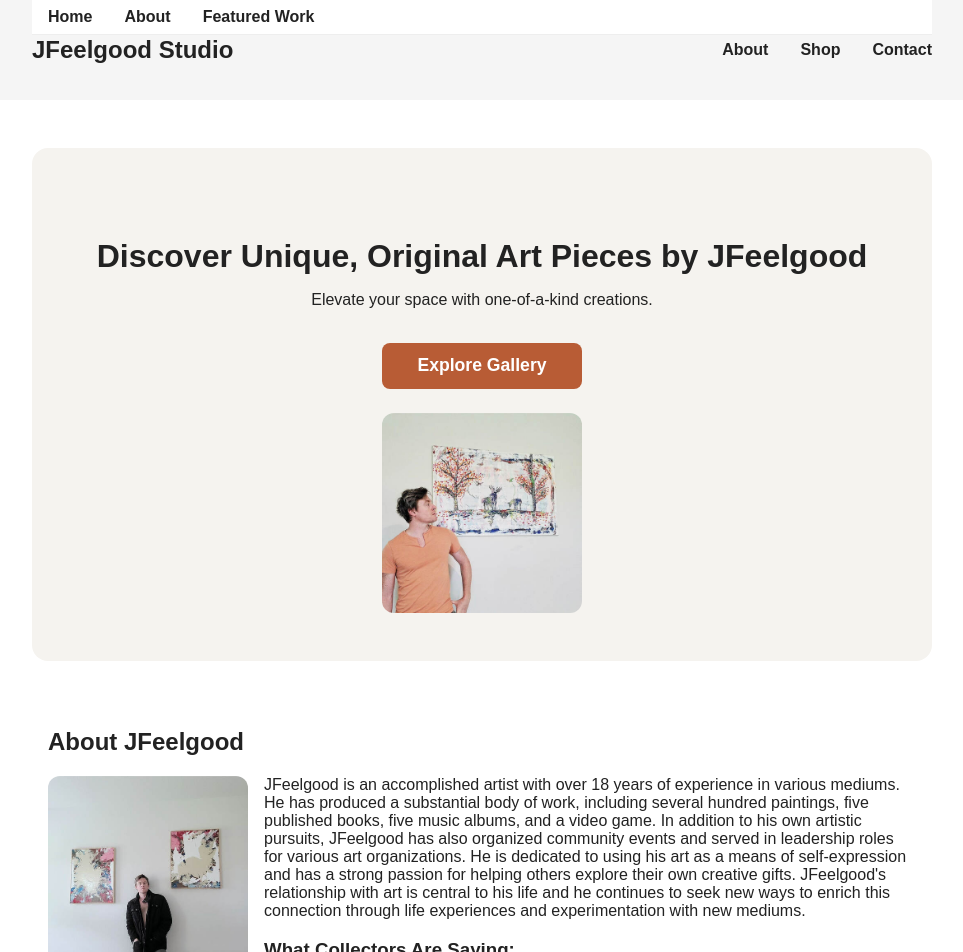
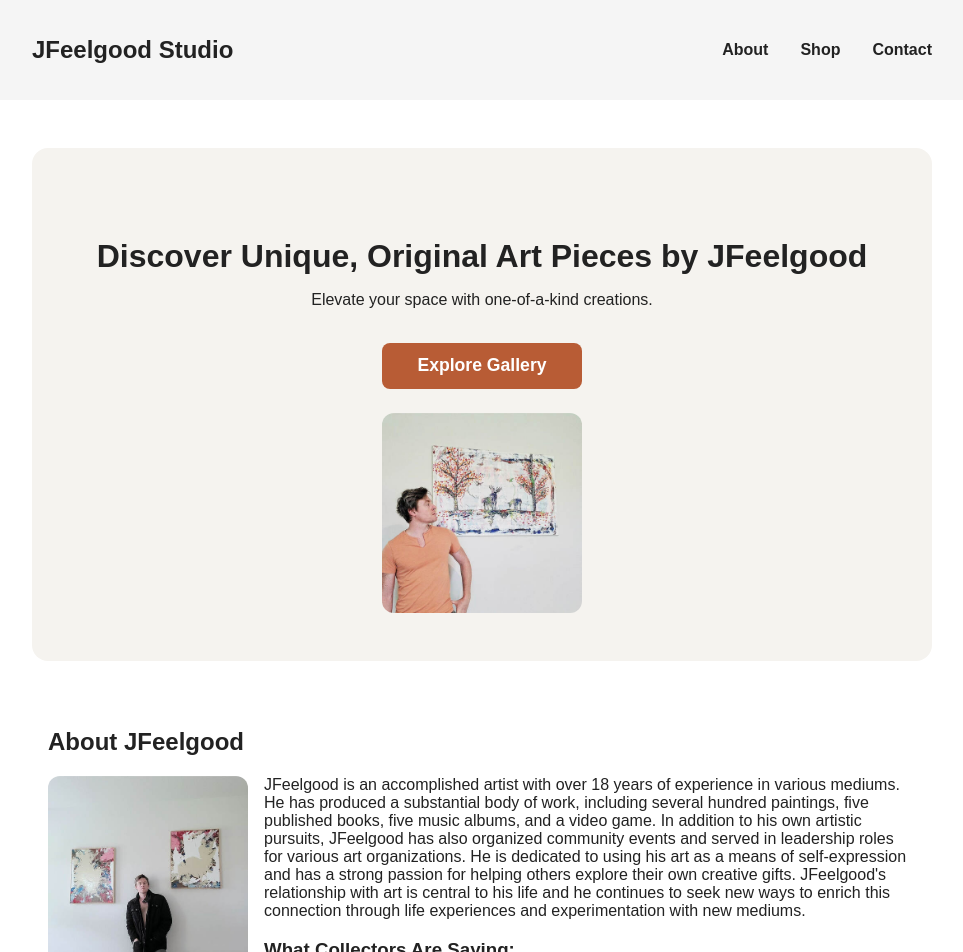
Before and after one commit to JFeelgoodOfficial/JFeelgood, a Jekyll site: the page built from index.md, in a window 1280 px wide. Shown: the top 952 px of the page, without its empty margins (158-1121 px from the left). Built offline with Jekyll 4.4.1, drawn with Linux system fonts in a browser that asks for light colours.

Commit message:
Update index.md

```diff
--- a/index.md
+++ b/index.md
@@ -4,14 +4,7 @@ title: JFeelgood Studio
 permalink: /
 ---
 
-<!-- Navigation with anchor links to sections -->
-<nav class="landing-nav">
-  <ul>
-    <li><a href="#hero">Home</a></li>
-    <li><a href="#about">About</a></li>
-    <li><a href="#featured">Featured Work</a></li>
-  </ul>
-</nav>
+
 
 <!-- HERO SECTION -->
 <section id="hero" class="hero-banner" style="padding-top:4em;">
```
